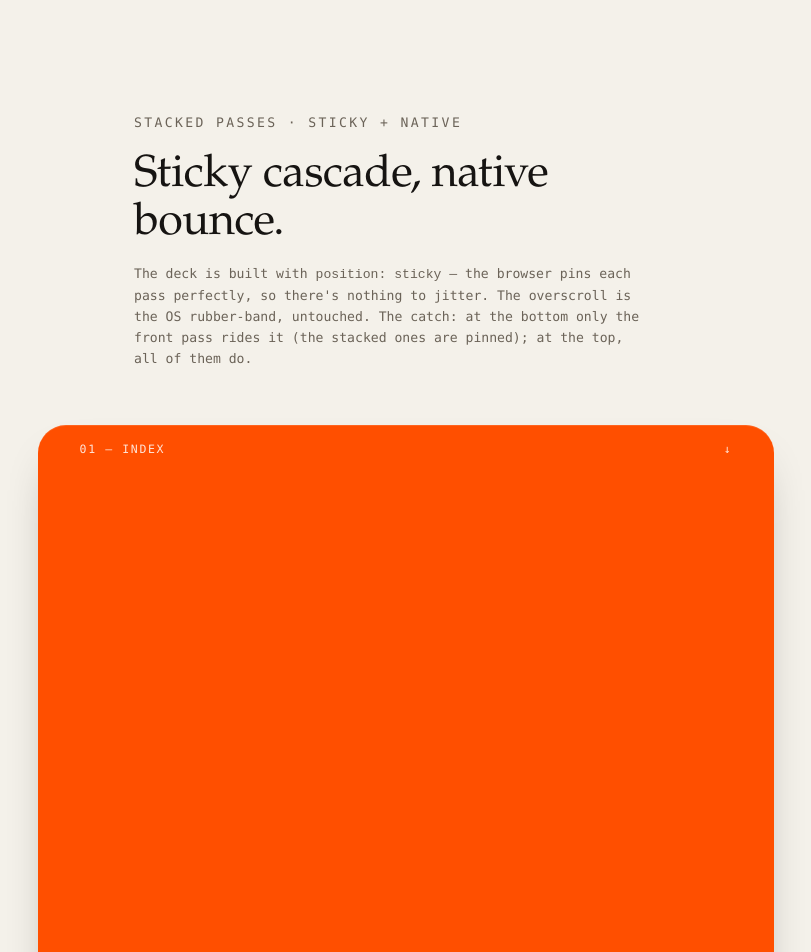
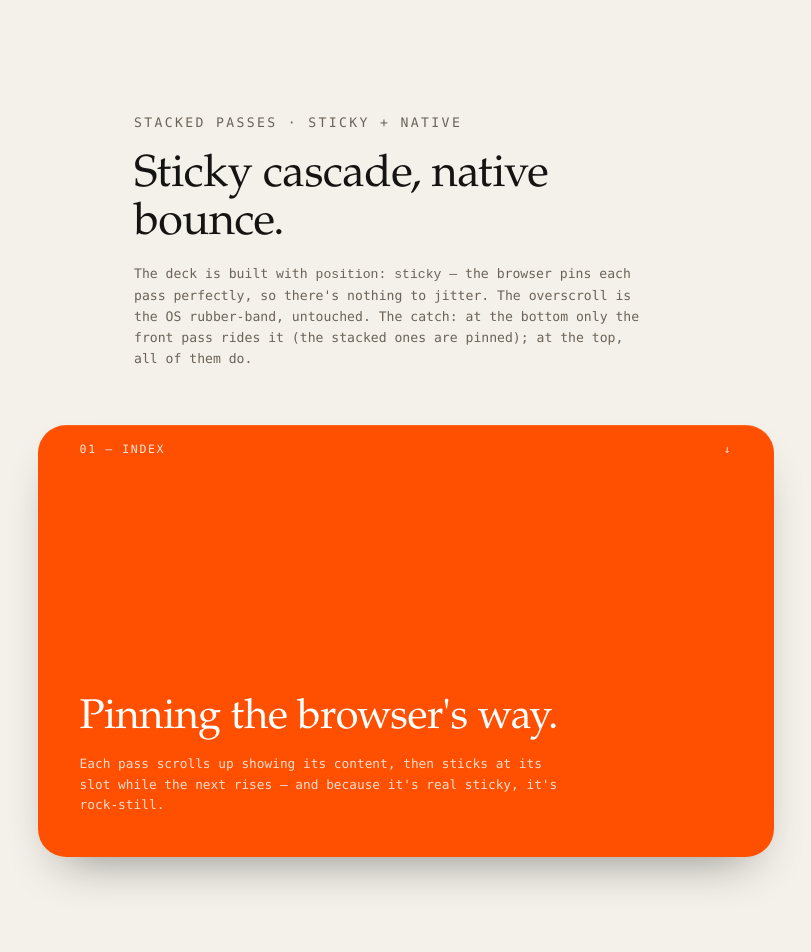
Before and after one commit to tylervick/tylervick.github.io, a plain HTML site: page wallet-stack-sticky-native.html in a window 1280 px wide. Shown: the top 952 px of the page, without its empty margins (234-1045 px from the left). Drawn offline with Linux system fonts and the light colour scheme.

Commit message:
uniform pass heights + per-pass bottom margins for a shared release line

```diff
--- a/wallet-stack-sticky-native.html
+++ b/wallet-stack-sticky-native.html
@@ -12,7 +12,12 @@
     --peek: 60px;
     --count: 5;
     --top: 8vh;
-    --pass-h: calc(92vh - var(--top) - (var(--count) - 1) * var(--peek));
+    --gap: 8vh;            /* breathing room below the deck (mirrored by .stack padding) */
+    /* Uniform pass height. The shared "release line" is (100dvh - gap): per-pass
+       bottom margins push every pass's MARGIN-box bottom onto that line, so they
+       all hit the overscroll release threshold together (whole-deck bounce) while
+       keeping uniform heights. dvh tracks the real viewport (URL bar included). */
+    --pass-h: calc(100dvh - var(--gap) - var(--top) - (var(--count) - 1) * var(--peek));
     --gutter: clamp(1rem, 5vw, 4rem);
     --mono: ui-monospace, "SF Mono", "JetBrains Mono", Menlo, monospace;
     --serif: "Iowan Old Style", "Palatino Linotype", Georgia, serif;
@@ -67,12 +72,7 @@
   /* --- the stack --- */
   .stack {
     padding-inline: var(--gutter);
-    /* With bottom-aligned heights the deck already reaches the viewport bottom
-       at assembly, so NO trailing padding — any extra scroll past assembly
-       would lift the sticky container's content edge above the passes' shared
-       bottom and drag the whole deck up. Zero padding makes max scroll land
-       exactly on the assembled deck. */
-    padding-bottom: 0;
+    padding-bottom: var(--gap);
   }
 
   .pass {
@@ -81,21 +81,15 @@
        the one before. Sticky pinning is done by the browser, so it never
        jitters the way a scroll-driven counter-transform does. */
     top: calc(var(--top) + var(--i) * var(--peek));
-    /* BOTTOM-ALIGNED heights: every pass's bottom sits at the viewport bottom
-       (100dvh) when pinned, so O_i + height = 100dvh for ALL passes. That
-       means they all hit the native-overscroll "release" threshold at the
-       same instant — the whole deck rubber-bands together as one rigid unit,
-       instead of the bottom 1–2 releasing as a chunk over the pinned rest.
-       Only the front pass's bottom is visible, so the taller back passes are
-       invisible — the assembled deck looks identical. dvh tracks the real
-       viewport so the shared bottom holds through the mobile URL bar. */
-    height: calc(100dvh - var(--top) - var(--i) * var(--peek));
+    height: var(--pass-h);
     max-width: 46rem;
     margin: 0 auto;
-    /* NO bottom margin: the sticky clamp counts the margin box, so a margin
-       would add to each pass's effective bottom and break the shared-bottom
-       alignment (dragging the upper passes up). The tall bottom-aligned
-       heights already supply plenty of scroll travel per pass. */
+    /* per-pass bottom margin so every pass's MARGIN-box bottom lands on the
+       same line. The sticky clamp uses the margin box, so this makes all
+       passes release together on overscroll — whole-deck bounce, uniform
+       heights. Trade-off: these inter-card gaps differ (bigger toward the
+       back of the stack). */
+    margin-bottom: calc((var(--count) - 1 - var(--i)) * var(--peek));
     border-radius: 28px;
     padding: 1.05rem clamp(1.4rem, 4vw, 2.6rem) clamp(1.4rem, 4vw, 2.6rem);
     display: flex;
```
